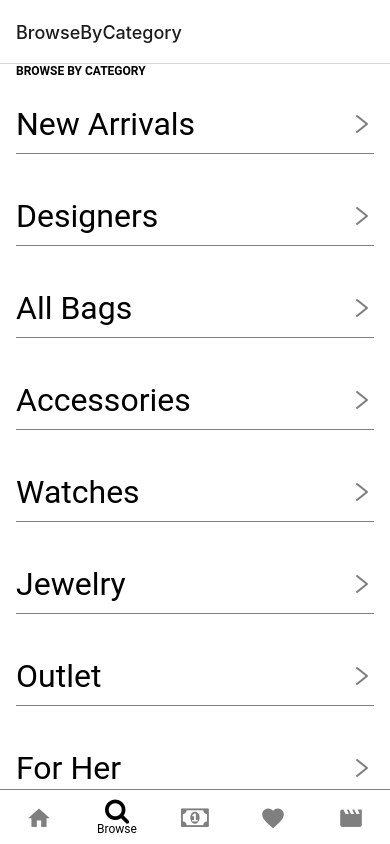
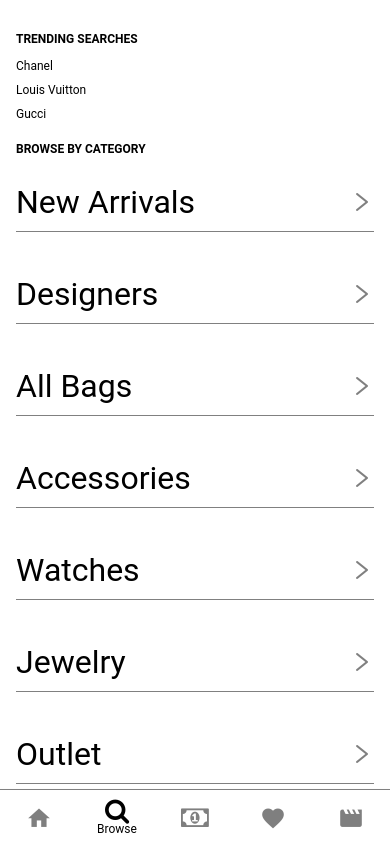
Before and after one commit to chousemath/study_rebag, a React Native app: screen /Browse in a window 390 px wide. Built offline with nearby package versions, Linux system fonts and the light colour scheme.

Commit message:
feat: Add more to Browse page

```diff
--- a/package.json
+++ b/package.json
@@ -2,7 +2,10 @@
   "name": "kreamy",
   "version": "1.0.0",
   "main": "node_modules/expo/AppEntry.js",
+  "homepage": "https://chousemath.github.io/study_rebag",
   "scripts": {
+    "deploy": "gh-pages -d web-build",
+    "predeploy": "expo build:web",
     "start": "expo start",
     "android": "expo start --android",
     "ios": "expo start --ios",
@@ -25,7 +28,8 @@
     "react-native-web": "0.17.1"
   },
   "devDependencies": {
-    "@babel/core": "^7.12.9"
+    "@babel/core": "^7.12.9",
+    "gh-pages": "^3.2.3"
   },
   "private": true
 }
--- a/pages/Browse/Browse.js
+++ b/pages/Browse/Browse.js
@@ -1,12 +1,17 @@
 import { createNativeStackNavigator } from '@react-navigation/native-stack';
 import BrowseByCategory from './BrowseByCategory/BrowseByCategory';
+import ProductListing from './ProductListing/ProductListing';
 
 const Stack = createNativeStackNavigator();
 
 export default function Browse() {
   return (
-    <Stack.Navigator>
+    <Stack.Navigator
+      screenOptions={{
+        headerShown: false
+      }}>
       <Stack.Screen name="BrowseByCategory" component={BrowseByCategory} />
+      <Stack.Screen name="ProductListing" component={ProductListing} />
     </Stack.Navigator>
   );
 }
--- a/pages/Browse/BrowseByCategory/BrowseByCategory.js
+++ b/pages/Browse/BrowseByCategory/BrowseByCategory.js
@@ -2,8 +2,14 @@
 import { Text } from 'react-native-paper';
 import CategoryButton from './components/CategoryButton';
 import { SafeAreaView } from 'react-native-safe-area-context';
+import TrendingSearch from './components/TrendingSearch';
 
-export default function BrowseByCategory() {
+export default function BrowseByCategory({ navigation }) {
+  const trendingSearches = [
+    { search: 'Chanel' },
+    { search: 'Louis Vuitton' },
+    { search: 'Gucci' },
+  ];
   const categories = [
     { name: 'New Arrivals', category: 'new_arrivals' },
     { name: 'Designers', category: 'designers' },
@@ -18,13 +24,27 @@
     <SafeAreaView style={{ flex: 1 }}>
       <ScrollView>
         <View style={styles.container}>
+          <View style={styles.spacer}/>
+          <View style={styles.labelContainer}>
+            <Text style={styles.labelText}>TRENDING SEARCHES</Text>
+          </View>
+          <View style={styles.trendingSearchesContainer}>
+            {trendingSearches.map(search => <TrendingSearch
+              key={`trending-search-${search.search}`}
+              {...search}
+              />)}
+          </View>
           <View style={styles.labelContainer}>
             <Text style={styles.labelText}>BROWSE BY CATEGORY</Text>
           </View>
           <View style={styles.categoriesContainer}>
             {categories.map(category => <CategoryButton
               key={`category-button-${category.name}-${category.category}`}
-              {...category} />)}
+              name={category.name}
+              navigate={() => navigation.navigate('ProductListing', {
+                category: category.category
+              })}
+              />)}
           </View>
         </View>
       </ScrollView>
@@ -36,6 +56,13 @@
   container: {
     flex: 1,
     backgroundColor: '#fff',
+    flexDirection: 'column',
+  },
+  trendingSearchesContainer: {
+    marginTop: 8,
+    marginBottom: 16,
+    width: '100%',
+    display: 'flex',
     flexDirection: 'column',
   },
   categoriesContainer: {
@@ -51,4 +78,8 @@
     fontSize: 12,
     fontWeight: 'bold',
   },
+  spacer: {
+    width: '100%',
+    height: 32,
+  },
 });
--- a/pages/Browse/BrowseByCategory/components/CategoryButton.js
+++ b/pages/Browse/BrowseByCategory/components/CategoryButton.js
@@ -1,11 +1,11 @@
-import { StyleSheet, View } from 'react-native';
+import { StyleSheet, TouchableOpacity, View } from 'react-native';
 import { Text } from 'react-native-paper';
 import AntDesign from 'react-native-vector-icons/AntDesign';
 
-export default function CategoryButton({ name, category }) {
+export default function CategoryButton({ name, navigate }) {
     return (
         <View style={styles.outerContainer}>
-            <View style={styles.container}>
+            <TouchableOpacity style={styles.container} onPress={navigate}>
                 <View style={styles.textContainer}>
                     <Text style={styles.text}>{name}</Text>
                 </View>
@@ -13,7 +13,7 @@
                 <View style={styles.iconContainer}>
                     <AntDesign name="right" color={'gray'} size={24} />
                 </View>
-            </View>
+            </TouchableOpacity>
         </View>
     );
 }
--- /dev/null
+++ b/pages/Browse/BrowseByCategory/components/TrendingSearch.js
@@ -0,0 +1,27 @@
+import { StyleSheet, TouchableOpacity, View } from 'react-native';
+import { Text } from 'react-native-paper';
+
+export default function TrendingSearch({ search }) {
+    return (
+        <View style={styles.container}>
+            <TouchableOpacity style={styles.touchable}>
+                <Text style={styles.text}>{search}</Text>
+            </TouchableOpacity>
+        </View>
+    );
+}
+
+const styles = StyleSheet.create({
+    container: {
+        display: 'flex',
+        justifyContent: 'center',
+        alignItems: 'flex-start',
+        height: 24,
+    },
+    touchable: {
+        marginLeft: 16,
+    },
+    text: {
+        fontSize: 12,
+    },
+});
```
Also changed, not shown: 1 other file (tests, documents, lock files or other folders).
